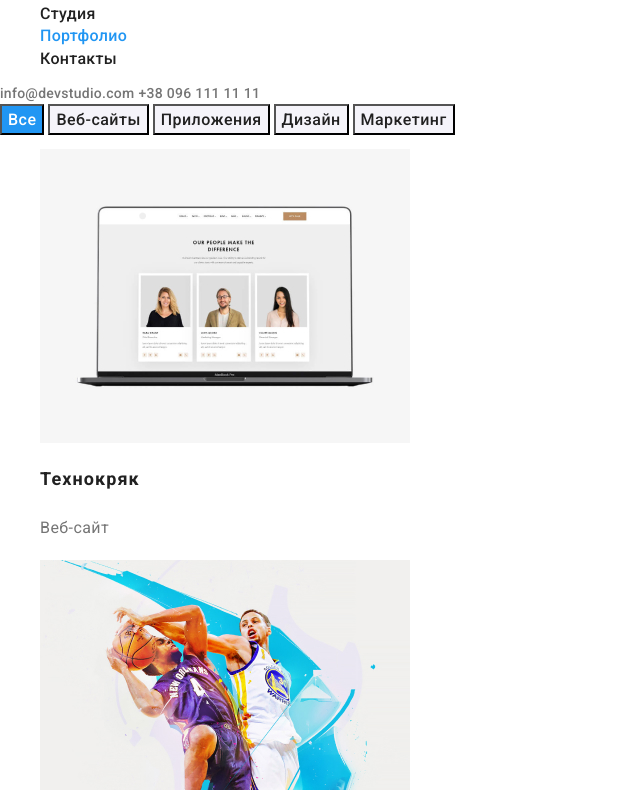
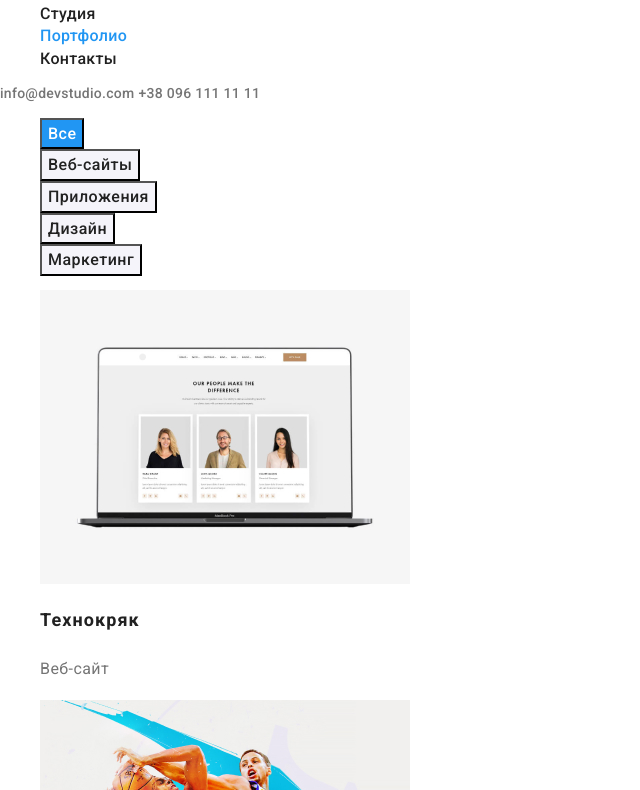
Before and after one commit to Reversus28/goit-markup-hw-02, a plain HTML site: page portfolio.html in a window 1280 px wide. Shown: the part 50-840 px from the top of the page, without its empty margins (0-640 px from the left). Drawn offline with Linux system fonts and the light colour scheme.

Commit message:
adds font raleway 700 and adds list for filters

```diff
--- a/portfolio.html
+++ b/portfolio.html
@@ -7,7 +7,7 @@
     <link rel="stylesheet" href="./css/normalize.css" />
     <link rel="preconnect" href="https://fonts.gstatic.com" />
     <link
-      href="https://fonts.googleapis.com/css2?family=Raleway&family=Roboto:wght@400;500;700&display=swap"
+      href="https://fonts.googleapis.com/css2?family=Raleway:wght@700&family=Roboto:wght@400;500;700&display=swap"
       rel="stylesheet"
     />
     <link rel="stylesheet" href="./css/style.css" />
@@ -36,13 +36,13 @@
     <main>
       <section class="section">
         <h1 class="section-title visually-hidden">Наши проекты</h1>
-        <div class="section-filter">
-          <button class="filter-item active" type="button">Все</button>
-          <button class="filter-item" type="button">Веб-сайты</button>
-          <button class="filter-item" type="button">Приложения</button>
-          <button class="filter-item" type="button">Дизайн</button>
-          <button class="filter-item" type="button">Маркетинг</button>
-        </div>
+        <ul class="section-filter list">
+          <li><button class="filter-item active" type="button">Все</button></li>
+          <li><button class="filter-item" type="button">Веб-сайты</button></li>
+          <li><button class="filter-item" type="button">Приложения</button></li>
+          <li><button class="filter-item" type="button">Дизайн</button></li>
+          <li><button class="filter-item" type="button">Маркетинг</button></li>
+        </ul>
         <ul class="section-projects list">
           <li class="project-card">
             <a href="" class="link">
```
Also changed, not shown: index.html (+1 -1 lines).
